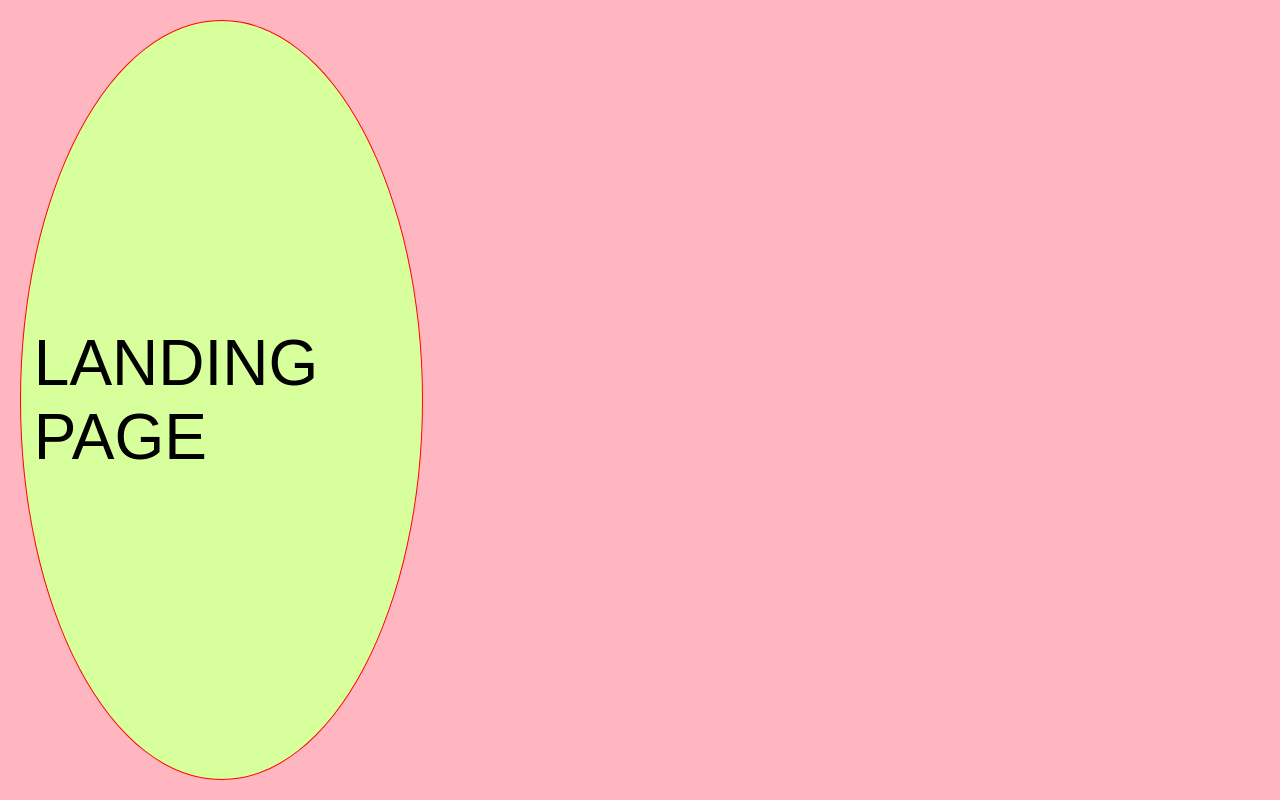
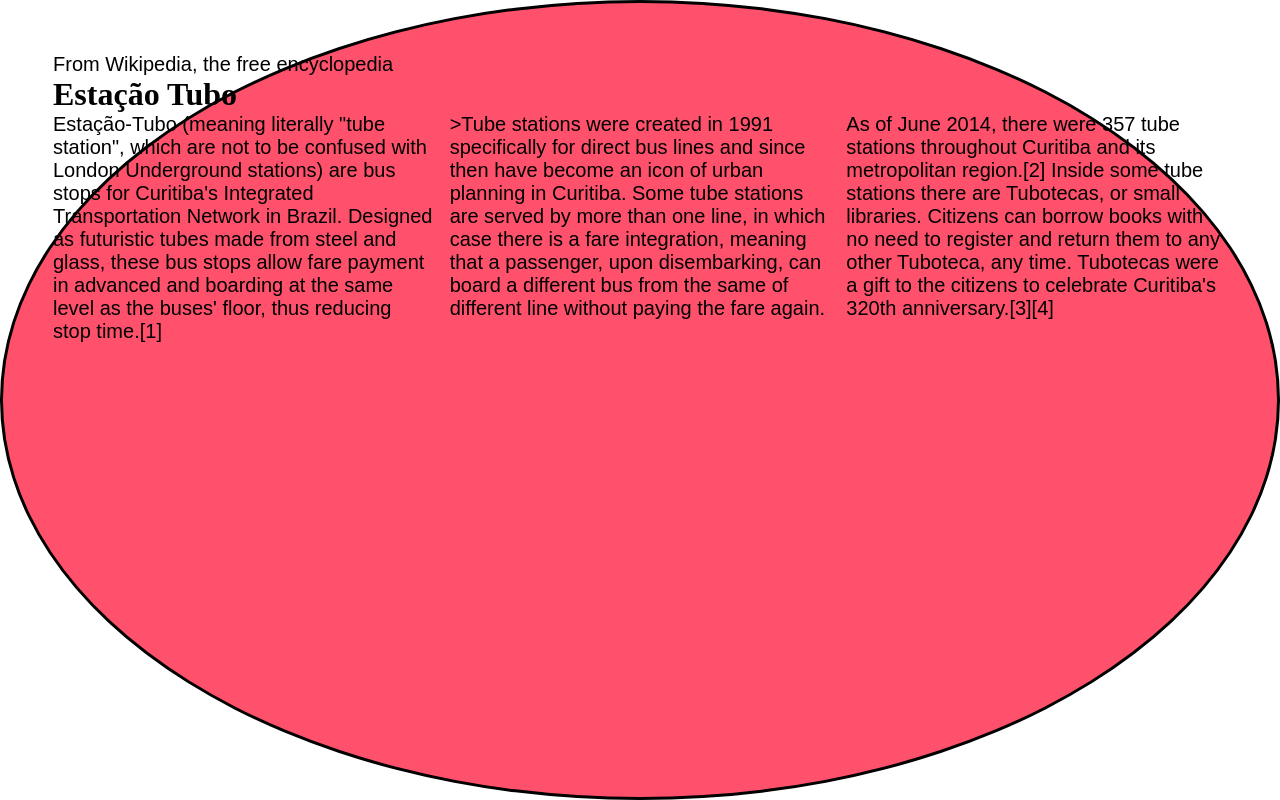
Before and after one commit to ischmaedecke/wp22, a plain HTML site: page project3/index.html in a window 1280 px wide. Drawn offline with Linux system fonts and the light colour scheme; a web font is replaced by a local one.

Commit message:
more updates

```diff
--- a/project2/style.css
+++ /dev/null
@@ -1,40 +0,0 @@
-* {
-    box-sizing: border-box;
-    margin: 0;
-}
-
-body{
-    margin: 0;
-}
-
-p{
-    font-family: sans-serif;
-    font-size: 5vw;
-    border: 1px solid red;
-    border-radius: 50%;
-    background-color: rgb(215, 255, 155);
-    display: flex;
-    justify-content: center;
-    align-items: center;
-    padding: 1vw;
-}
-
-p:hover{
-    box-shadow: 10px 10px 20px red;
-    transform: rotate(-90deg) 1s;
-}
-
-.container{
-    background: #fafafa;
-}
-
-.content{
-    width: 100vw;
-    height: 100vh;
-    padding: 20px;
-    background: lightpink;
-    display: grid;
-    grid-template-columns: 1fr 1fr 1fr;
-    gap:2vh;
-    align-items: stretch;
-}
--- a/project3/index.html
+++ b/project3/index.html
@@ -6,16 +6,29 @@
     <meta name="viewport" content="width=device-width, initial-scale=1.0">
 
     <link rel="stylesheet" href="style.css">
+    <link rel="stylesheet" href="https://use.typekit.net/mew4mov.css">
 
-    <title>Landing Page</title>
+    <title>Estação Tubo</title>
 
 </head>
 
 <body>
+<div id="supercontainer">
+    <div class="banner">
+        <p>From Wikipedia, the free encyclopedia</p>
+    </div>
+    <div>
+        <h1>Estação Tubo</h1>
+    </div>
     <div class="container">
         <div class="content">
-            <p>LANDING PAGE</p>
+            <p>Estação-Tubo (meaning literally "tube station", which are not to be confused with London Underground stations) are bus stops for Curitiba's Integrated Transportation Network in Brazil. Designed as futuristic tubes made from steel and glass, these bus stops allow fare payment in advanced and boarding at the same level as the buses' floor, thus reducing stop time.[1]</p>
+
+            <p>>Tube stations were created in 1991 specifically for direct bus lines and since then have become an icon of urban planning in Curitiba. Some tube stations are served by more than one line, in which case there is a fare integration, meaning that a passenger, upon disembarking, can board a different bus from the same of different line without paying the fare again.</p>
+
+            <p>As of June 2014, there were 357 tube stations throughout Curitiba and its metropolitan region.[2] Inside some tube stations there are Tubotecas, or small libraries. Citizens can borrow books with no need to register and return them to any other Tuboteca, any time. Tubotecas were a gift to the citizens to celebrate Curitiba's 320th anniversary.[3][4]</p>
         </div>
     </div>
+</div>
 </body>
 </html>
--- a/project3/style.css
+++ b/project3/style.css
@@ -2,37 +2,34 @@
     box-sizing: border-box;
     margin: 0;
 }
-
 body{
     margin: 0;
 }
-
-p{
-    font-family: sans-serif;
-    font-size: 5vw;
-    border: 1px solid red;
+#supercontainer{
+    width: 100vw;
+    height: 100vh;
+    background-color: rgb(255, 81, 107);
+    border: 3px solid black;
     border-radius: 50%;
-    background-color: rgb(215, 255, 155);
-    display: flex;
     justify-content: center;
     align-items: center;
-    padding: 1vw;
+    padding: 50px;
 }
 
-p:hover{
-    box-shadow: 10px 10px 20px red;
-    transform: rotate(-90deg) 1s;
+.banner:hover{
+}
+p{
+    font-family: kade,sans-serif;
+    font-weight: 400;
+    font-style: normal;
+    font-size: 20px;
 }
 
 .container{
-    background: #fafafa;
+    /* background: #fafafa;     */
 }
 
 .content{
-    width: 100vw;
-    height: 100vh;
-    padding: 20px;
-    background: lightpink;
     display: grid;
     grid-template-columns: 1fr 1fr 1fr;
     gap:2vh;
--- a/style.css
+++ b/style.css
@@ -7,8 +7,9 @@
     padding:0;
     font-family: 'Rubik 80s Fade', sans-serif;
     font-size: 40px;
-    color:brown;
-    background-color: rgb(116, 79, 30);
+    /* color:brown; */
+    color:blue;
+    /* background-color: rgb(116, 79, 30); */
 }
 
 .container{
```
Also changed, not shown: index.html (+1 -1 lines), project1/index.html (+2 -7 lines), project2/index.html (+133 -15 lines), project2/DSEG7Classic-Bold.ttf (added), project2/script.js (deleted), 1 other file.
